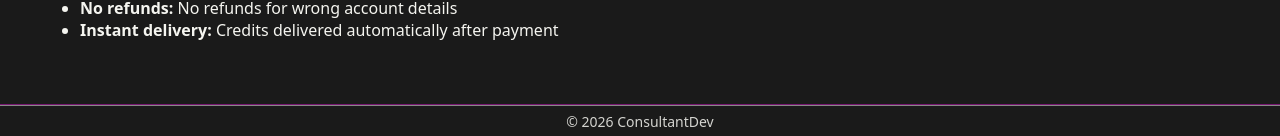
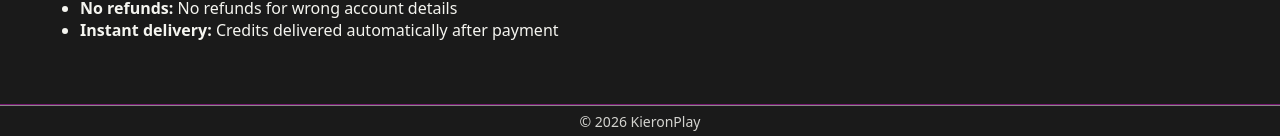
Before and after one commit to m33lucky-benny/kieron, a Jekyll site: the page built from index.md, in a window 1280 px wide and 900 px high, scrolled down 1133 px. Shown: the part 761-897 px from the top of the window. Built offline with Jekyll 4.4.1, drawn with Linux system fonts in a browser that asks for light colours; some of the changed lines change nothing that is shown.

Commit message:
update config
k1

```diff
--- a/_config.yml
+++ b/_config.yml
@@ -1,8 +1,8 @@
 # Site settings
-title: ConsultantDev
-description: SEO-first websites that Google can understand
-image: "/assets/images/ebiya-logo.webp"
-url: "https://consultant.ebiya.sg"
+title: KieronPlay
+description: Cheapest game topup in singapore
+image: "/assets/images/kp-logo.webp"
+url: "https://kieronplay.ebiya.sg"
 baseurl: ""
 
 # SEO
@@ -11,21 +11,20 @@
 # Local Business Info (for structured data)
 business:
   name: "ebiya.sg"
-  image: "/assets/images/ebiya-logo.webp"
-  telephone: "+65-8900-2228"
-  email: "bennyyuen@consultant.com"
-  priceRange: "$$$"
+  image: "/assets/images/kp-logo.webp"
+  telephone: "+65-xxxx-xxx"
+  email: "kieronplay@gmail.com"
+  priceRange: "$$"
   address:
-    streetAddress: "51 Old Airport Road"
-    addressLocality: "Singapore"
-    postalCode: "390051"
+    streetAddress: ""
+    addressLocality: ""
+    postalCode: ""
     addressCountry: "SG"
-  url: "https://consultant.ebiya.sg/"
+  url: "https://kieronplay.ebiya.sg/"
 
 plugins:
   - jekyll-seo-tag
   - jekyll-sitemaps
-
 # Analytics
 #google_analytics: "G-XXXXXXXXXX"  # Your GA4 Measurement ID
 # google_tag_manager: "GTM-XXXXXXX"  # Uncomment if using GTM instead
```
Also changed, not shown: assets/images/favicon.ico (added), favicon.ico (renamed from assets/images/kp.ico).
